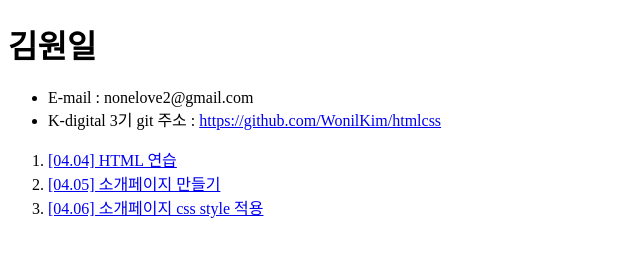
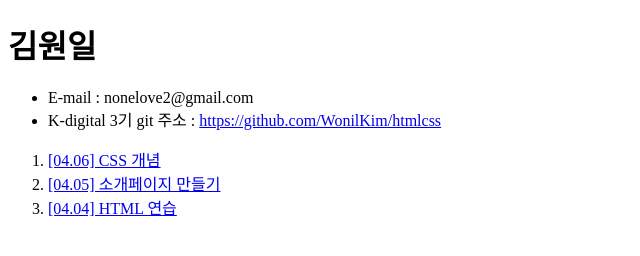
Before and after one commit to WonilKim/htmlcss, a plain HTML site: page index.html in a window 1280 px wide. Shown: the whole page, without its empty margins (0-640 px from the left). Drawn offline with Linux system fonts and the light colour scheme.

Commit message:
230407 CSS

```diff
--- a/index.html
+++ b/index.html
@@ -18,9 +18,9 @@
         </ul>
 
         <ol>
+            <li><a href="./chapter3/03.html">[04.06] CSS 개념</a></li>
+            <li><a href="./chapter2/02.html">[04.05] 소개페이지 만들기</a></li>
             <li><a href="./chapter1/01.html">[04.04] HTML 연습</a></li>
-            <li><a href="./chapter2/02.html">[04.05] 소개페이지 만들기</a></li>
-            <li><a href="./chapter3/03.html">[04.06] 소개페이지 css style 적용</a></li>
         </ol>
 
         <br>
```
Also changed, not shown: README.md.
